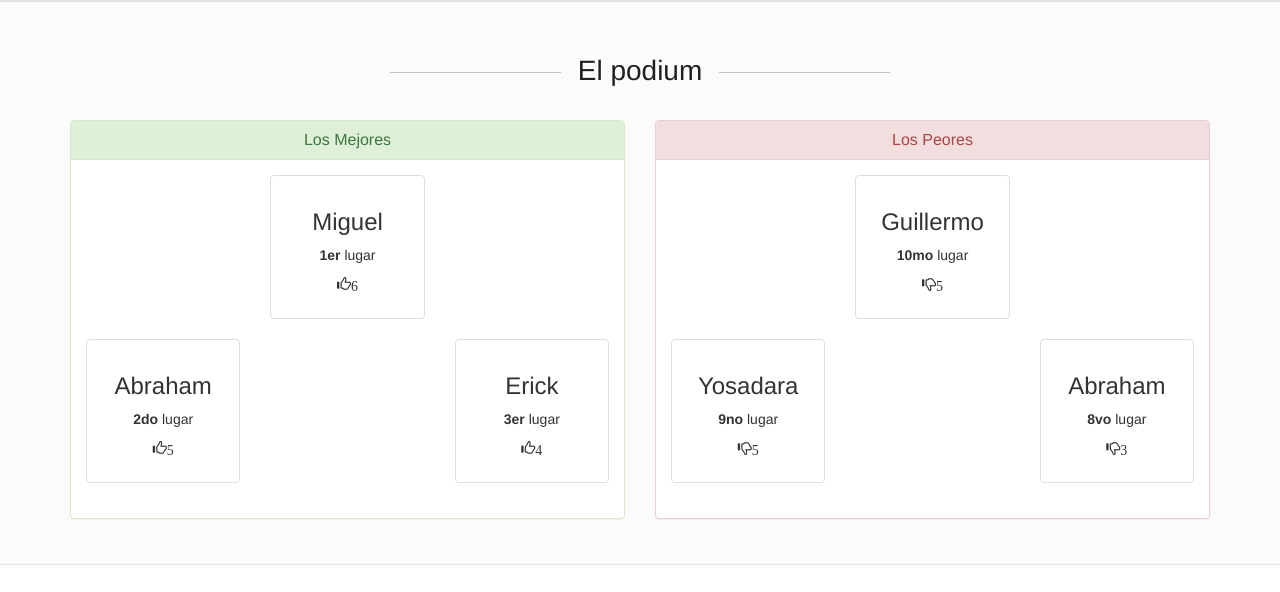
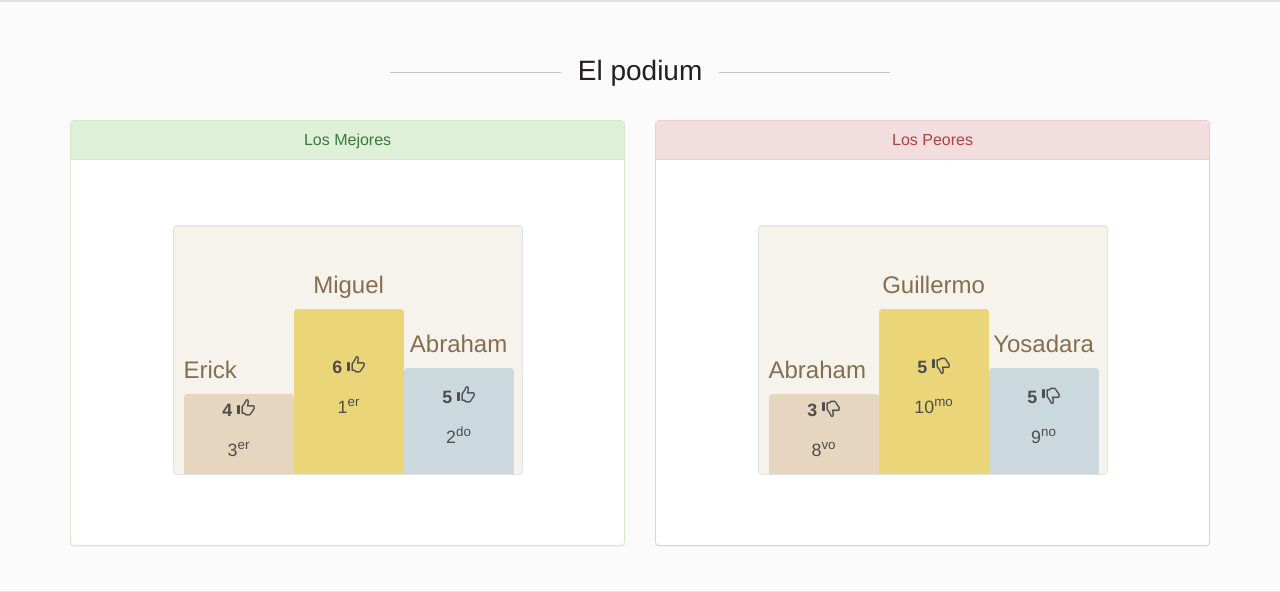
Before and after one commit to e-9/cerditon, a Django app: page /cerdoton/ in a window 1280 px wide. Shown: the part 3768-4360 px from the top of the page. Before the commit the page ends 4333 px from the top, so only its background shows below. Run offline with Django 3.2, Linux system fonts and the light colour scheme; data comes from the database, SQL or seed files in the repository; some libraries are stand-ins or nearby versions; some web fonts are replaced.

Commit message:
Podium completo

```diff
--- a/Cerdoton_Site/cerdoton_app/static/cerdoton_app/css/cerdoton.css
+++ b/Cerdoton_Site/cerdoton_app/static/cerdoton_app/css/cerdoton.css
@@ -233,3 +233,85 @@ html {
   border-bottom:0px;
   border-style: solid;
 }
+
+/* CSS used here will be applied after bootstrap.css */
+
+
+.competition-podium {
+    height: 250px;
+    position: relative;
+    width: 350px;
+    margin:50px;
+  	display: inline-block;
+    background:#f6f3ed;
+}
+.competition-podium .podium-block {
+    width: 110px;
+    text-align: left;
+    display: inline-block;
+    position: absolute;
+    bottom: 0;
+}
+.competition-podium .podium-block .place {
+    font-size: 1em;
+    font-weight: bold;
+    font-family: Arial, Helvetica, sans-serif;
+    line-height: 15px;
+}
+.competition-podium .podium-block .sum {
+    font-size: 1.2em;
+    font-weight: bold;
+    font-family: Arial, Helvetica, sans-serif;
+    line-height: 70px;
+}
+
+.competition-podium .podium-block.bronze {
+    color: #e6d6bf;
+    left: 10px;
+}
+.competition-podium .podium-block.bronze .podium {
+    background: #e6d6bf;
+    height: 0px;
+}
+.competition-podium .podium-block.bronze .name {
+    color: #856e4e;
+}
+
+.competition-podium .podium-block.gold {
+    color: #E87E04;
+    left: 120px;
+}
+.competition-podium .podium-block.gold .podium {
+    background: #ead679;
+    height: 0px;
+}
+.competition-podium .podium-block.gold .name {
+    color: #856e4e;
+    text-align:center
+}
+
+.competition-podium .podium-block.silver {
+    color: #cbd9de;
+    left: 230px;
+}
+.competition-podium .podium-block.silver .podium {
+    background: #cbd9de;
+    height: 0px;
+}
+.competition-podium .podium-block.silver .name {
+    color: #856e4e;
+  text-align:center
+}
+.podium {
+    display: table;
+    width: 100%;
+    border-top-left-radius: 4px;
+    border-top-right-radius: 4px;
+}
+.podium > * {
+    display: table-cell;
+    vertical-align: middle;
+    text-align: center;
+    color: #4D4D4D;
+    font-size: 1.5em;
+}
--- a/Cerdoton_Site/cerdoton_app/static/cerdoton_app/js/cerdoton.js
+++ b/Cerdoton_Site/cerdoton_app/static/cerdoton_app/js/cerdoton.js
@@ -1,4 +1,24 @@
 $( document ).ready(function() {
+
+
+  function podiumAnimate() {
+        $('.bronze .podium').animate({
+            "height": "62px"
+        }, 1500);
+        $('.gold .podium').animate({
+            "height": "165px"
+        }, 1500);
+        $('.silver .podium').animate({
+            "height": "106px"
+        }, 1500);
+        $('.competition-container .name').delay(1000).animate({
+            "opacity": "1"
+        }, 500);
+    }
+    podiumAnimate();
+
+
+
 
   function compare(a,b) {
     if (a.label < b.label)
--- a/Cerdoton_Site/cerdoton_app/templates/cerdoton_app/index.html
+++ b/Cerdoton_Site/cerdoton_app/templates/cerdoton_app/index.html
@@ -373,32 +373,34 @@
                 </div>
                 <div class="panel-body">
                   <div class="row">
-                <div class="col-md-4 col-md-offset-4">
-                  <div class="thumbnail">
-                    <div class="caption">
-                      <h3 id="namebest1"></h3>
-                      <p><strong>1er </strong>lugar</p>
-                      <p><span class="glyphicon glyphicon-thumbs-up" id="scorebest1"> </span></p>
+                    <div class="col-md-12">
+                      <div class="competition-podium well">
+                        <div class="podium-block bronze">
+                          <div class="name"><h3 id="namebest3"></h3></div>
+                          <div class="podium">
+                            <span>
+                              <p><small><strong  id="scorebest3"></strong>&nbsp;<span class="glyphicon glyphicon-thumbs-up"></span></small></p>
+                              <p><small>3<sup>er</sup></small></p>
+                            </span>
                           </div>
                         </div>
+                        <div class="podium-block gold">
+                          <div class="name"><h3 id="namebest1"></h3></div>
+                          <div class="podium">
+                            <span>
+                              <p><small><strong  id="scorebest1"></strong>&nbsp;<span class="glyphicon glyphicon-thumbs-up"></span></small></p>
+                              <p><small>1<sup>er</sup></small></p>
+                            </span>
                           </div>
                         </div>
-              <div class="row">
-                <div class="col-md-4">
-                  <div class="thumbnail">
-                    <div class="caption">
-                      <h3 id="namebest2">Abraham</h3>
-                      <p><strong>2do </strong>lugar</p>
-                      <p><span class="glyphicon glyphicon-thumbs-up" id="scorebest2"> </span></p>
+                        <div class="podium-block silver">
+                          <div class="name"><h3 id="namebest2"></h3></div>
+                          <div class="podium">
+                            <span>
+                              <p><small><strong  id="scorebest2"></strong>&nbsp;<span class="glyphicon glyphicon-thumbs-up"></span></small></p>
+                              <p><small>2<sup>do</sup></small></p>
+                            </span>
                           </div>
-                  </div>
-                </div>
-                <div class="col-md-4 col-md-offset-4">
-                  <div class="thumbnail">
-                    <div class="caption">
-                      <h3 id="namebest3">Abraham</h3>
-                      <p><strong>3er </strong>lugar</p>
-                      <p><span class="glyphicon glyphicon-thumbs-up" id="scorebest3"> </span></p>
                         </div>
                       </div>
                     </div>
@@ -413,32 +415,35 @@
                 </div>
                 <div class="panel-body">
                   <div class="row">
-              <div class="col-md-4 col-md-offset-4">
-                <div class="thumbnail">
-                  <div class="caption">
-                    <h3 id="nameworst1"></h3>
-                    <p><strong>10mo </strong>lugar</p>
-                    <p><span class="glyphicon glyphicon-thumbs-down" id="scoreworst1"> </span></p>
+                    <div class="col-md-12">
+                      <div class="competition-podium well">
+                        <div class="podium-block bronze">
+                          <div class="name"><h3 id="nameworst3"></h3></div>
+                          <div class="podium">
+                            <span>
+                              <p><small><strong  id="scoreworst3"></strong>&nbsp;<span class="glyphicon glyphicon-thumbs-down"></span></small></p>
+                              <p><small>8<sup>vo</sup></small></p>
+                            </span>
                           </div>
                         </div>
+                        <div class="podium-block gold">
+                          <div class="name"><h3 id="nameworst1"></h3></div>
+                          <div class="podium">
+                            <span>
+                              <p><small><strong  id="scoreworst1"></strong>&nbsp;<span class="glyphicon glyphicon-thumbs-down"></span></small></p>
+                              <p><small>10<sup>mo</sup></small></p>
+                            </span>
                           </div>
                         </div>
-            <div class="row">
-              <div class="col-md-4">
-                <div class="thumbnail">
-                  <div class="caption">
-                    <h3 id="nameworst2"></h3>
-                    <p><strong>9no </strong>lugar</p>
-                    <p><span class="glyphicon glyphicon-thumbs-down" id="scoreworst2"> </span></p>
+                        <div class="podium-block silver">
+                          <div class="name"><h3 id="nameworst2"></h3></div>
+                          <div class="podium">
+                            <span>
+                              <p><small><strong  id="scoreworst2"></strong>&nbsp;<span class="glyphicon glyphicon-thumbs-down"></span></small></p>
+                              <p><small>9<sup>no</sup></small></p>
+                            </span>
                           </div>
                         </div>
-              </div>
-              <div class="col-md-4 col-md-offset-4">
-                <div class="thumbnail">
-                  <div class="caption">
-                    <h3 id="nameworst3"></h3>
-                    <p><strong>8vo </strong>lugar</p>
-                    <p><span class="glyphicon glyphicon-thumbs-down" id="scoreworst3"> </span></p>
                       </div>
                     </div>
                   </div>
```
Lines whose indentation alone changed are shown as unchanged.
